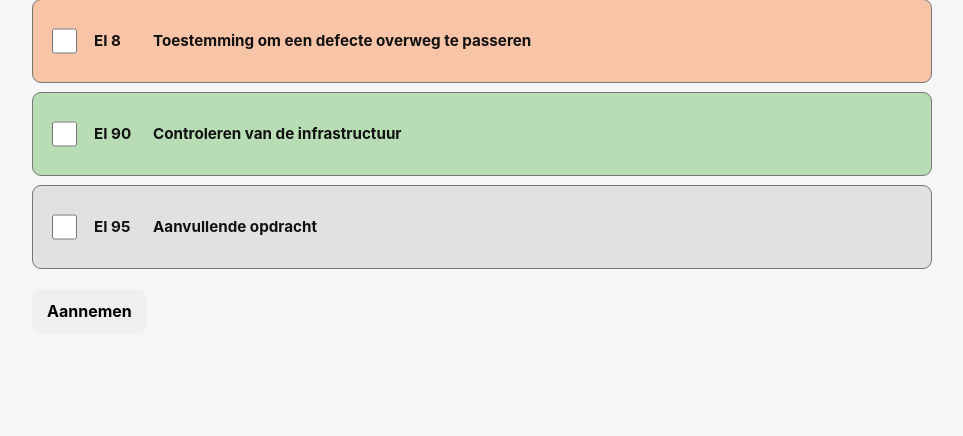
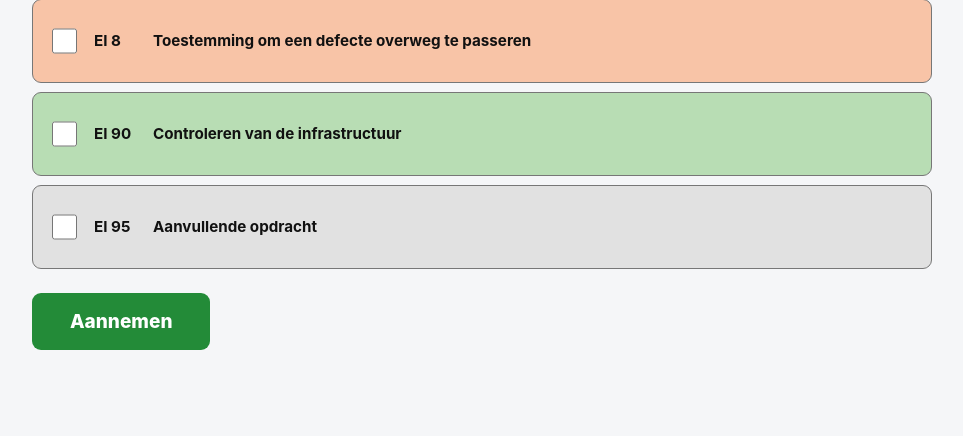
Before and after one commit to ambupilot/kerssing-trein, a Flask app: page /ei/new in a window 1280 px wide. Shown: the part 968-1404 px from the top of the page, without its empty margins (158-1121 px from the left). Before the commit the page ends 1285 px from the top, so only its background shows below. Run offline with Flask 3, Linux system fonts and the light colour scheme; the visitor is signed in with stand-in values (Sample User, id 1); some libraries are stand-ins or nearby versions.

Commit message:
Make initial EI acceptance button large and green

```diff
--- a/templates/ei.html
+++ b/templates/ei.html
@@ -41,6 +41,7 @@ textarea.ei-paper-textarea{min-height:85px}
 .ei-action-new{background:#238b38!important;border-color:#1b752e!important;color:#fff!important}
 .ei-action-new:hover,.ei-action-new:focus-visible{background:#196b2a!important}
 @media(max-width:650px){.ei-bottom-actions{gap:12px;margin-top:22px;margin-bottom:48px}}
+.ei-actions{margin:24px 0 38px}.ei-action-accept{background:#238b38!important;border-color:#1b752e!important;color:#fff!important;font-size:19px!important;font-weight:800!important;min-height:56px!important;padding:15px 38px!important;border-radius:9px!important}.ei-action-accept:hover,.ei-action-accept:focus-visible{background:#196b2a!important}
 </style>
 <section class="ei-page">
 <h1>European Instructions</h1>
@@ -54,7 +55,7 @@ textarea.ei-paper-textarea{min-height:85px}
 <label class="ei-option" style="background:{{ color }}"><input type="checkbox" value="{{ number }}" class="ei-choice"><strong>EI {{ number }}</strong><span>{{ label }}</span></label>
 {% endfor %}
 </div>
-<div class="ei-actions"><button type="button" id="ei-accept" class="button">Aannemen</button></div>
+<div class="ei-actions"><button type="button" id="ei-accept" class="button ei-action-accept">Aannemen</button></div>
 </div>
 <div id="ei-selected" hidden><div class="ei-paper"><div class="ei-paper-heading">European Instruction</div><div id="ei-forms"></div></div><p class="ei-paper-footer">* Doorhalen wat niet van toepassing is. Ontwikkelversie: uitsluitend het machinistgedeelte.</p><div id="ei-completed-box" class="ei-completion" hidden><label><input id="ei-completed" type="checkbox"> Deze EI is afgehandeld</label><div id="ei-completed-at" class="ei-status">Nog niet afgehandeld</div><button type="button" id="ei-archive" class="button secondary" hidden>PDF archiveren bij dagstaat</button><div id="ei-archive-status" class="ei-status" role="status"></div><a id="ei-day-link" class="button secondary" hidden>Open dagstaat</a></div><div class="ei-bottom-actions"><button type="button" id="ei-back" class="button ei-action-edit">EI wijzigen</button><button type="button" id="ei-new" class="button ei-action-new" hidden>Nieuwe EI starten</button></div></div>
 <section class="ei-ident" id="ei-identification" aria-label="Verplichte identificatie" hidden>
```
